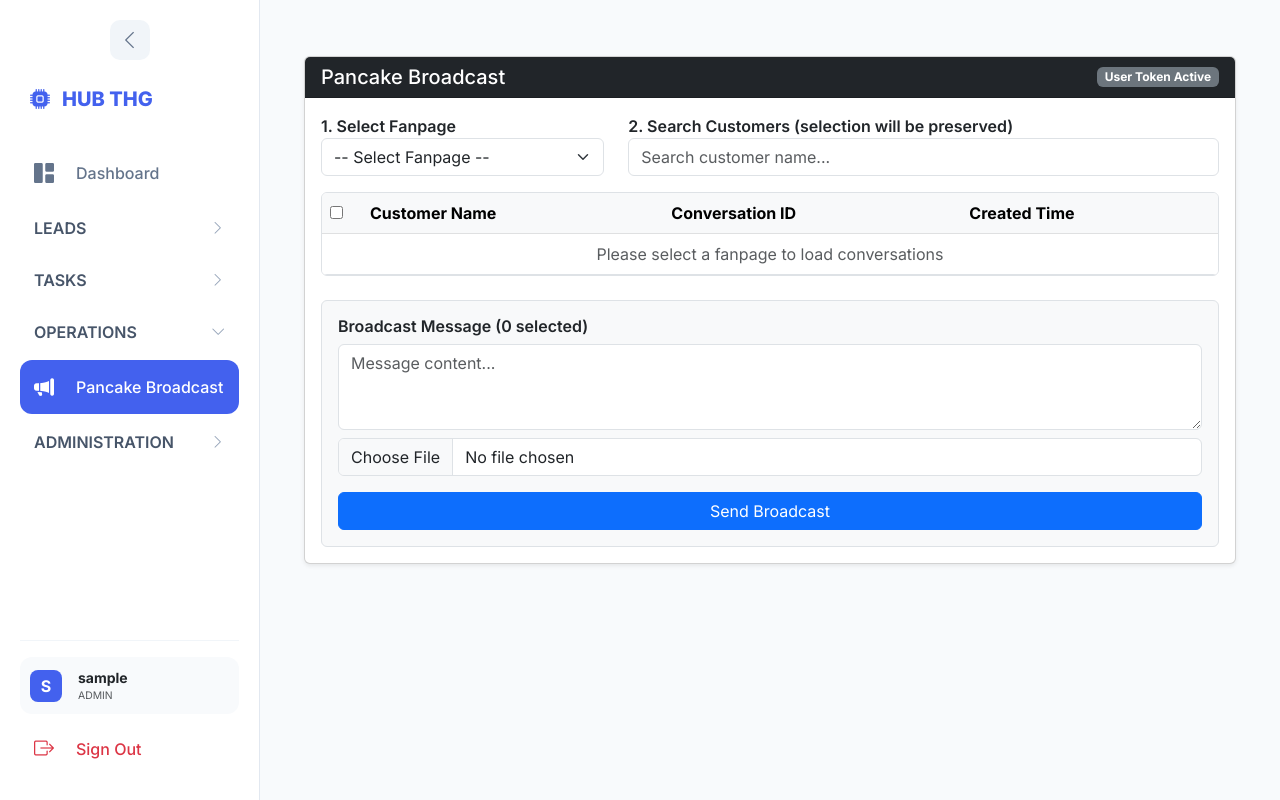
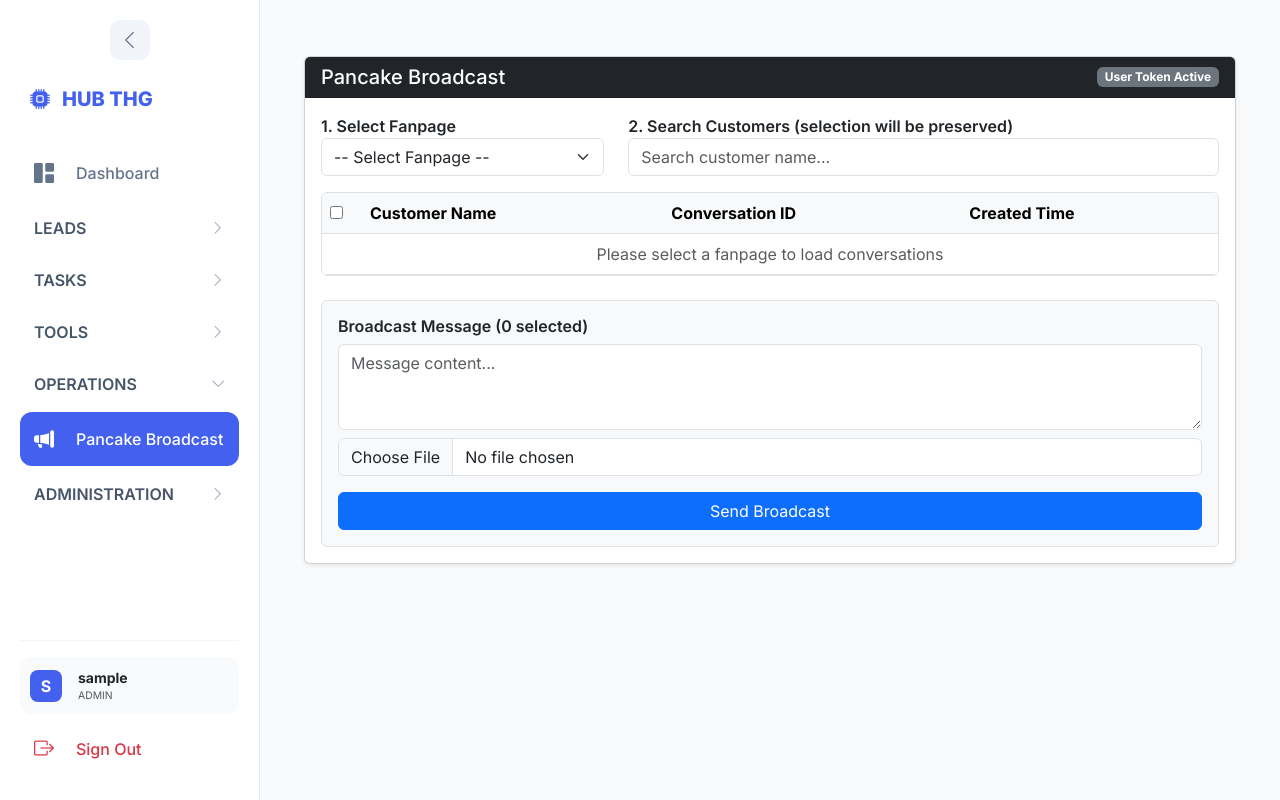
Before and after one commit to nguyenlaamn602/crm_mini, a Flask app: page /broadcast in a window 1280 px wide. Run offline with Flask 3, Linux system fonts and the light colour scheme; the visitor is signed in with stand-in values (Sample User, id 1); data that the repository does not hold is empty.

Commit message:
update phase 2

```diff
--- a/models.py
+++ b/models.py
@@ -28,8 +28,9 @@ class PricingHistory:
     def __init__(self, db):
         self.collection = db.pricing_history
 
-    def create(self, data, mode=None, user_id=None):
+    def create(self, data, mode=None, user_id=None, name=None):
         record = {
+            "name": name or mode or f"Calculation from {datetime.utcnow().strftime('%Y-%m-%d')}",
             "created_at": datetime.utcnow(),
             "created_by": user_id,
             "mode": mode,
--- a/templates/base.html
+++ b/templates/base.html
@@ -233,14 +233,14 @@
         </a>
 
         <!-- TOOLS -->
-        <!-- <div class="parent-item" id="tools-toggle">
+        <div class="parent-item" id="tools-toggle">
             <span class="nav-text">TOOLS</span>
             <i class="bi bi-chevron-right parent-arrow" id="tools-arrow"></i>
         </div>
 
         <a href="/tools/pricing" class="nav-link {% if request.path.startswith('/tools/pricing') %}active{% endif %}" data-tools-item>
             <i class="bi bi-calculator"></i><span class="nav-text">Pricing Tool</span>
-        </a> -->
+        </a>
 
         <!-- OPERATIONS (BROADCAST) -->
         <!-- ✅ FIX: Allow User/Admin/Superadmin -->
@@ -338,8 +338,8 @@ document.addEventListener('DOMContentLoaded', () => {
     setup('tasks-toggle','[data-tasks-item]','tasks-arrow','tasks-open',
         "{{ request.path }}".includes("tasks"));
 
-    /*setup('tools-toggle','[data-tools-item]','tools-arrow','tools-open',
-        "{{ request.path }}".startsWith("/tools"));*/
+    setup('tools-toggle','[data-tools-item]','tools-arrow','tools-open',
+        "{{ request.path }}".startsWith("/tools"));
 
     setup('ops-toggle','[data-ops-item]','ops-arrow','ops-open',
         "{{ request.path }}".startsWith("/broadcast"));
```
